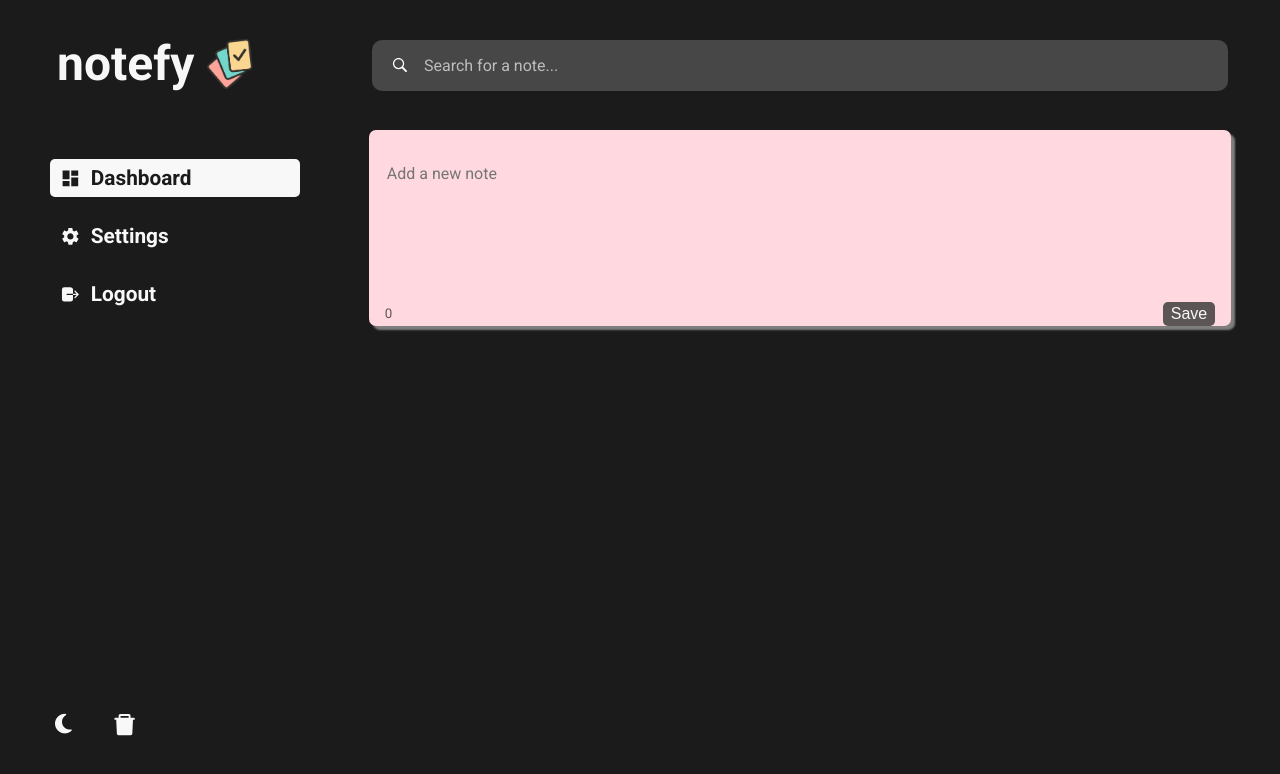
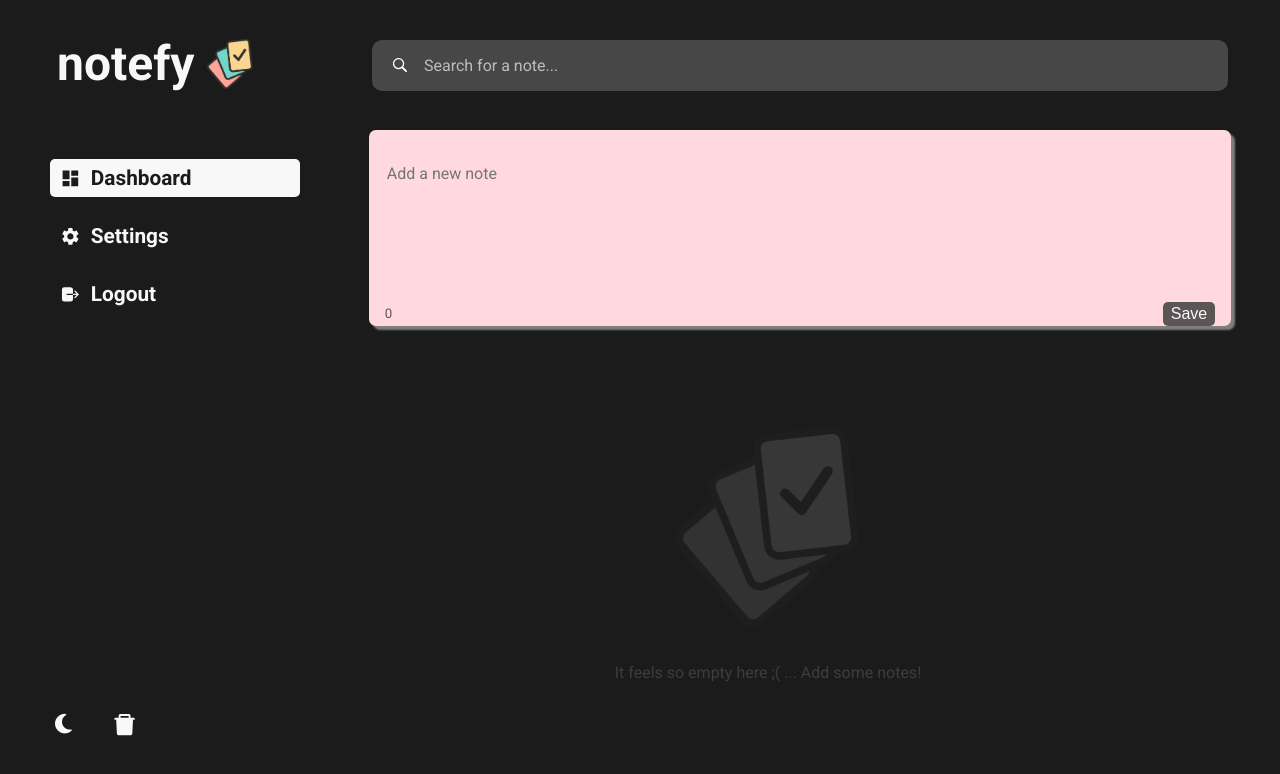
Before and after one commit to Servatom/notefy, a React (Create React App) app in the folder frontend/: page /dashboard in a window 1280 px wide. Shown: the top 774 px of the page. Built offline with nearby package versions, Linux system fonts and the light colour scheme.

Commit message:
Edit feature working

```diff
--- a/frontend/src/assets/css/Dashboard.css
+++ b/frontend/src/assets/css/Dashboard.css
@@ -32,3 +32,37 @@
     border-radius: 10px;
     overflow: scroll;
 }
+
+.watermark
+{
+    display: flex;
+    flex-direction: column;
+    justify-content: center;
+    align-content: center;
+    position: absolute;
+    top: 70%;
+    right: 40%;
+    transform: translate(50%,-50%);
+    filter: grayscale(1);
+    opacity: 0.15;
+    z-index: -1;
+    transition: 0.5s;
+    animation: fade 0.5s ease-in-out;
+}
+
+.watermark img
+{
+    height: 200px;
+    width: fit-content;
+    margin: 5px auto 20px;
+}
+
+@keyframes fade
+{
+    0%{
+        opacity: 0;
+    }
+    100%{
+        opacity: 0.15;
+    }
+}
--- a/frontend/src/components/ExpandNote.js
+++ b/frontend/src/components/ExpandNote.js
@@ -4,14 +4,19 @@ import { MdDeleteSweep, MdEdit} from 'react-icons/md';
 
 const ExpandNote=(props)=>{
 
+
+    const [noteText, setNoteText] = useState(props.note.text);
+    const [wordcount, setWordCount] = useState(noteText.length);
+    const [edit, setEdit] = useState(props.isEdit);
+
+
     const EditText =()=>{
         if(edit==false)
-        return(<p>{props.note.text}</p>);
+        return(<p>{noteText}</p>);
         else
         return(<textarea placeholder="Add a new note" value={noteText} onChange={changeHandler}/>)
     }
 
-    const [edit, setEdit] = useState(props.isEdit);
 
     const EditFooter =()=>{
         if(edit==false)
@@ -33,8 +38,6 @@ const ExpandNote=(props)=>{
         )
     }
 
-    const [noteText, setNoteText] = useState(props.note.text);
-    const [wordcount, setWordCount] = useState(noteText.length);
 
     const changeHandler =(event)=>
     {
@@ -43,6 +46,19 @@ const ExpandNote=(props)=>{
     }
 
     const saveHandler=()=>{
+
+        let date= new Date;
+        const day = date.getDate();
+        const month = date.getMonth() + 1;
+        const year = date.getFullYear();
+
+        const editedNote =
+        {
+            id:props.note.id,
+            text: noteText,
+            date: day+"/"+month+"/"+year
+        }
+        props.editHandler(editedNote);
         setEdit(!edit);
     }
 
--- a/frontend/src/components/Note.js
+++ b/frontend/src/components/Note.js
@@ -68,7 +68,7 @@ const Note =(props) =>{
         </div>
         {
           isExpansed?
-          <ExpandNote note={props.note} deleteHandler={deleteHandler} onClose={noteMinimiser} onEdit={editHandler} isEdit={edit}/>
+          <ExpandNote note={props.note} deleteHandler={deleteHandler} onClose={noteMinimiser} editHandler={props.onEdit} isEdit={edit}/>
           :null
           }
         </>
--- a/frontend/src/components/NotesList.js
+++ b/frontend/src/components/NotesList.js
@@ -10,7 +10,7 @@ const NotesList =(props) =>
                 <AddNote onSave={props.addNew}/>
                 {
                     props.notes.map((note)=>{
-                        return(<Note note={note} onDelete={props.deleteNote}/>)
+                        return(<Note note={note} onDelete={props.deleteNote} onEdit={props.editNote} />)
                     })
                 }
             </div>
--- a/frontend/src/pages/Dashboard.js
+++ b/frontend/src/pages/Dashboard.js
@@ -4,6 +4,7 @@ import "../assets/css/Dashboard.css";
 import { useState, useEffect } from "react";
 import {nanoid} from 'nanoid';
 import SideNav from "../components/SideNav";
+import logo from "../assets/media/logo.png";
 
 const Dashboard=()=>{
 
@@ -43,11 +44,27 @@ const Dashboard=()=>{
         setNotes(newNotes);
     }
 
+    const editNoteHandler =(editedNote)=>
+    {
+        const newNotes = notes.filter((note)=>note.id!==editedNote.id);
+        setNotes([editedNote, ...newNotes]);
+    }
+
     const deleteAllNotes=()=>
     {
         setNotes([]);
     }
 
+    const watermark =() =>
+    {
+
+        return(
+            <div className="watermark">
+            <img src={logo}/>
+            <p>It feels so empty here ;( ... Add some notes!</p>
+        </div>
+        );
+    }
 
     return(
         <div className="dashboard">
@@ -56,7 +73,12 @@ const Dashboard=()=>{
             </div>
             <div className="cont">
                 <Searchbar searchHandler={setSearchText}/>
-                <NotesList notes={notes.filter((note)=>note.text.toLowerCase().includes(searchText))} addNew={newNoteHandler} deleteNote={deleteNoteHandler}/>
+                <NotesList notes={notes.filter((note)=>note.text.toLowerCase().includes(searchText))} addNew={newNoteHandler} deleteNote={deleteNoteHandler} editNote={editNoteHandler}/>
+                {
+                    !notes.length?
+                    watermark()
+                    :null
+                }
             </div>
 
 
```
Also changed, not shown: frontend/src/components/Login.js (added).
